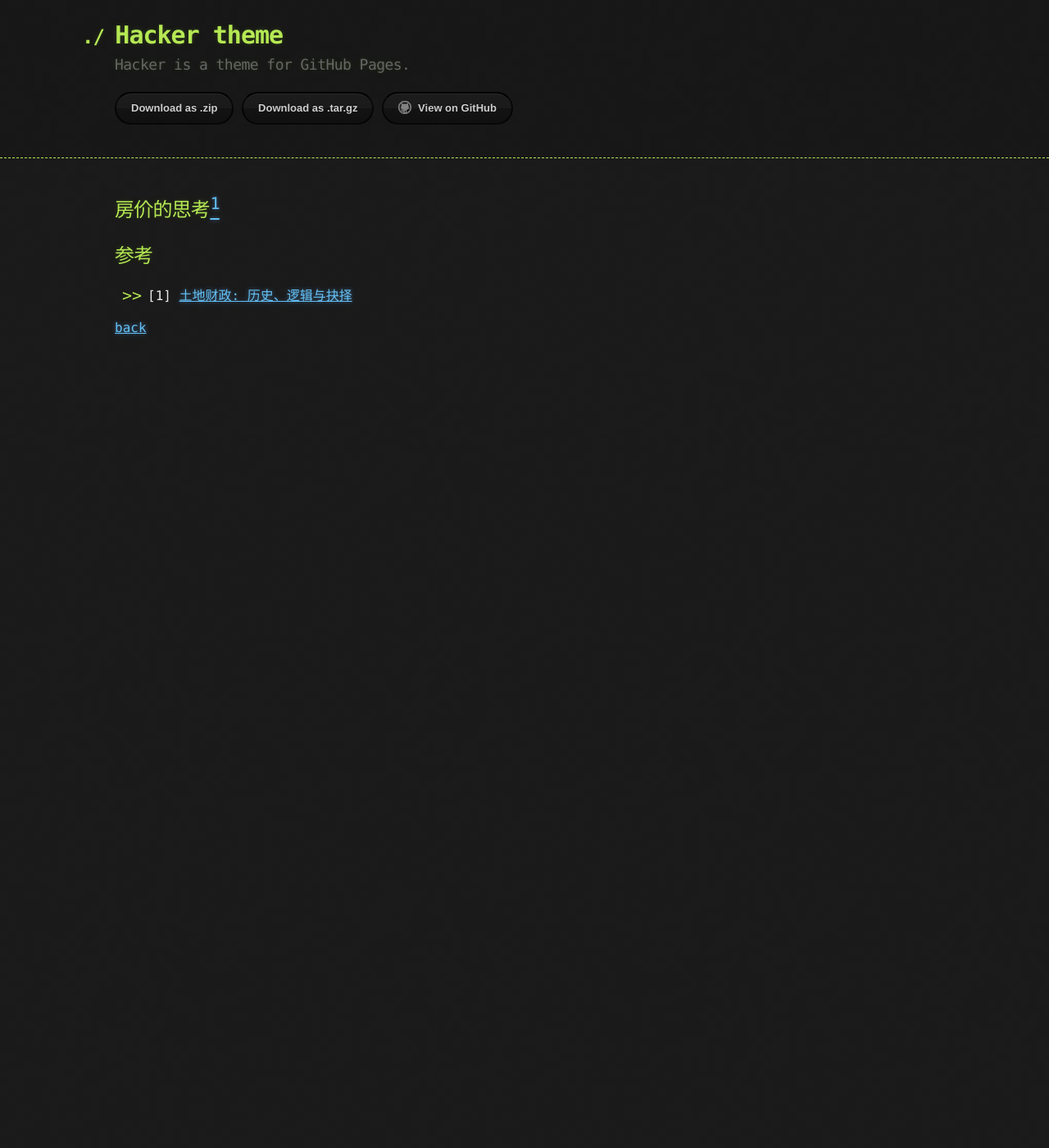
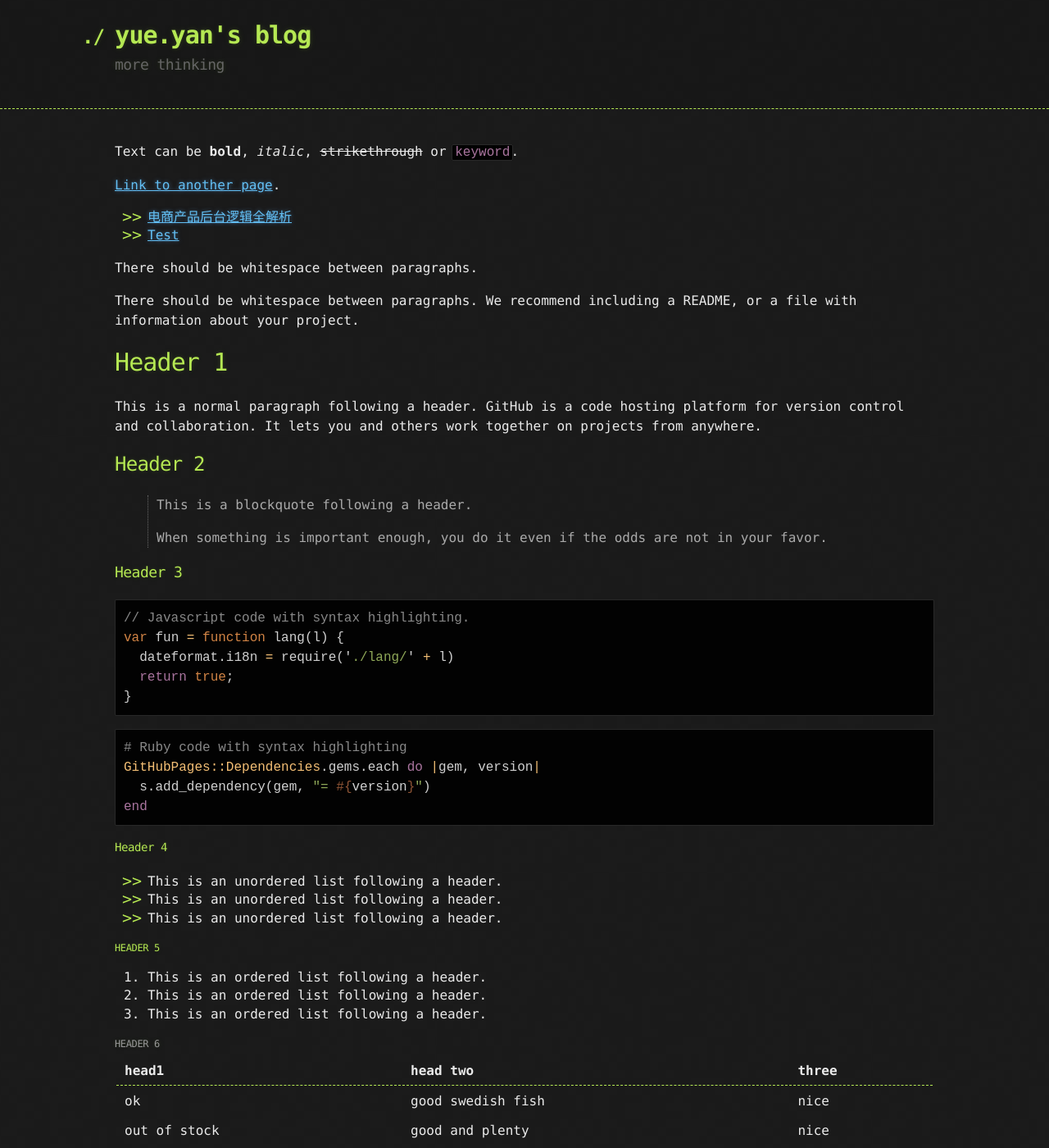
Before and after one commit to yanxingzhi/home, a Jekyll site: the page built from _posts/2021-04-26-test.md, in a window 1280 px wide and 1400 px high. Shown: the whole window at 82% size. Built offline with Jekyll 4.4.1, drawn with Linux system fonts in a browser that asks for light colours; some of the changed text lies outside the part shown.

````diff
--- a/_config.yml
+++ b/_config.yml
@@ -1,5 +1,5 @@
-title: Hacker theme
-description: Hacker is a theme for GitHub Pages.
-show_downloads: true
+title: yue.yan's blog
+description: more thinking
+show_downloads: false
 google_analytics:
 theme: jekyll-theme-hacker
--- a/_layouts/default.html
+++ b/_layouts/default.html
@@ -17,14 +17,6 @@
           <h1>{{ site.title | default: site.github.repository_name }}</h1>
         </a>
         <h2>{{ site.description | default: site.github.project_tagline }}</h2>
-
-        <section id="downloads">
-          {% if site.show_downloads %}
-            <a href="{{ site.github.zip_url }}" class="btn">Download as .zip</a>
-            <a href="{{ site.github.tar_url }}" class="btn">Download as .tar.gz</a>
-          {% endif %}
-          <a href="{{ site.github.repository_url }}" class="btn btn-github"><span class="icon"></span>View on GitHub</a>
-        </section>
       </div>
     </header>
 
--- a/_layouts/post.html
+++ b/_layouts/post.html
@@ -2,12 +2,11 @@
 layout: default
 ---
 
-<small>{{ page.date | date: "%-d %B %Y" }}</small>
 <h1>{{ page.title }}</h1>
 
-<p class="view">by {{ page.author | default: site.author }}</p>
+{{content}}
 
-{{content}}
+<small>{{ page.author | default: site.author }} in {{ page.date | date: "%Y-%m-%d" }}</small>
 
 {% if page.tags %}
   <small>tags: <em>{{ page.tags | join: "</em> - <em>" }}</em></small>
--- a/_posts/2021-04-26-test.md
+++ b/_posts/2021-04-26-test.md
@@ -2,6 +2,133 @@
 layout: default
 ---
 
+Text can be **bold**, _italic_, ~~strikethrough~~ or `keyword`.
+
+[Link to another page](./another-page.html).
+
+<ul>
+  {% for post in site.posts %}
+    <li>
+      <a href="{{ post.url }}">{{ post.title }}</a>
+    </li>
+  {% endfor %}
+</ul>
+
+There should be whitespace between paragraphs.
+
+There should be whitespace between paragraphs. We recommend including a README, or a file with information about your project.
+
+# Header 1
+
+This is a normal paragraph following a header. GitHub is a code hosting platform for version control and collaboration. It lets you and others work together on projects from anywhere.
+
+## Header 2
+
+> This is a blockquote following a header.
+>
+> When something is important enough, you do it even if the odds are not in your favor.
+
+### Header 3
+
+```js
+// Javascript code with syntax highlighting.
+var fun = function lang(l) {
+  dateformat.i18n = require('./lang/' + l)
+  return true;
+}
+```
+
+```ruby
+# Ruby code with syntax highlighting
+GitHubPages::Dependencies.gems.each do |gem, version|
+  s.add_dependency(gem, "= #{version}")
+end
+```
+
+#### Header 4
+
+*   This is an unordered list following a header.
+*   This is an unordered list following a header.
+*   This is an unordered list following a header.
+
+##### Header 5
+
+1.  This is an ordered list following a header.
+2.  This is an ordered list following a header.
+3.  This is an ordered list following a header.
+
+###### Header 6
+
+| head1        | head two          | three |
+|:-------------|:------------------|:------|
+| ok           | good swedish fish | nice  |
+| out of stock | good and plenty   | nice  |
+| ok           | good `oreos`      | hmm   |
+| ok           | good `zoute` drop | yumm  |
+
+### There's a horizontal rule below this.
+
+* * *
+
+### Here is an unordered list:
+
+*   Item foo
+*   Item bar
+*   Item baz
+*   Item zip
+
+### And an ordered list:
+
+1.  Item one
+1.  Item two
+1.  Item three
+1.  Item four
+
+### And a nested list:
+
+- level 1 item
+  - level 2 item
+  - level 2 item
+    - level 3 item
+    - level 3 item
+- level 1 item
+  - level 2 item
+  - level 2 item
+  - level 2 item
+- level 1 item
+  - level 2 item
+  - level 2 item
+- level 1 item
+
+### Small image
+
+![Octocat](https://github.githubassets.com/images/icons/emoji/octocat.png)
+
+### Large image
+
+![Branching](https://guides.github.com/activities/hello-world/branching.png)
+
+
+### Definition lists can be used with HTML syntax.
+
+<dl>
+<dt>Name</dt>
+<dd>Godzilla</dd>
+<dt>Born</dt>
+<dd>1952</dd>
+<dt>Birthplace</dt>
+<dd>Japan</dd>
+<dt>Color</dt>
+<dd>Green</dd>
+</dl>
+
+```
+Long, single-line code blocks should not wrap. They should horizontally scroll if they are too long. This line should be long enough to demonstrate this.
+```
+
+```
+The final element.
+```
 ## 房价的思考[<sup>1</sup>](#refer-anchor-1)
 
 ## 参考
````
Also changed, not shown: _posts/2021-05-01-how-to-design-an-e-commerce-system.md (added, +8 -0 lines), index.md (+0 -120 lines), 2 other files.
